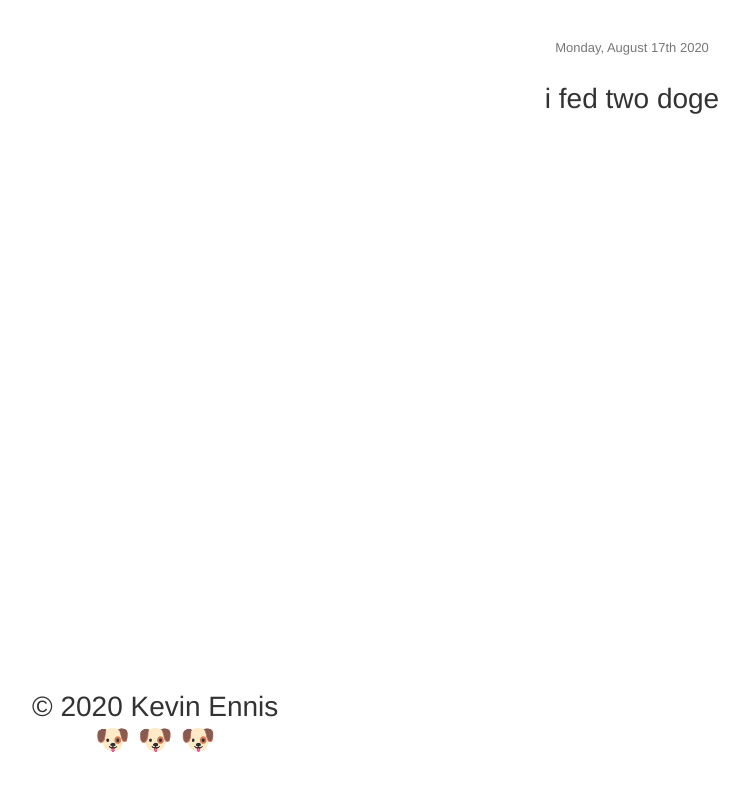
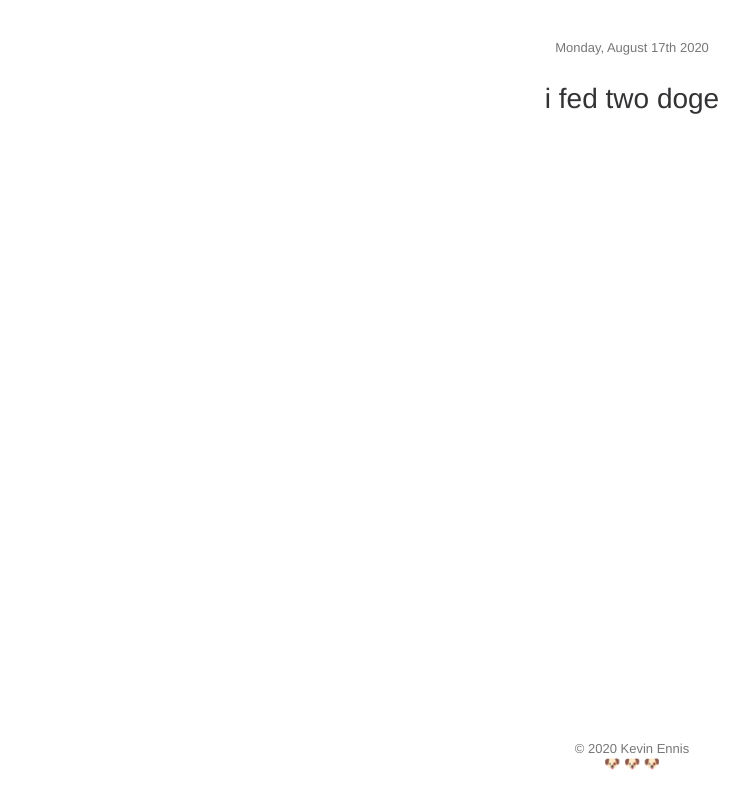
Before and after one commit to kevincennis/howmanydoge, a plain HTML site: page index.html in a window 1280 px wide. Shown: the whole page, without its empty margins (8-757 px from the left). Drawn offline with Linux system fonts and the light colour scheme.

Commit message:
Update index.html

```diff
--- a/index.html
+++ b/index.html
@@ -33,6 +33,10 @@
     .copyright {
       position: fixed;
       bottom: 1rem;
+      left: 50%;
+      transform: translateX(-50%);
+      font-size: 13px;
+      color: #77777a;
     }
   </style>
 
```
